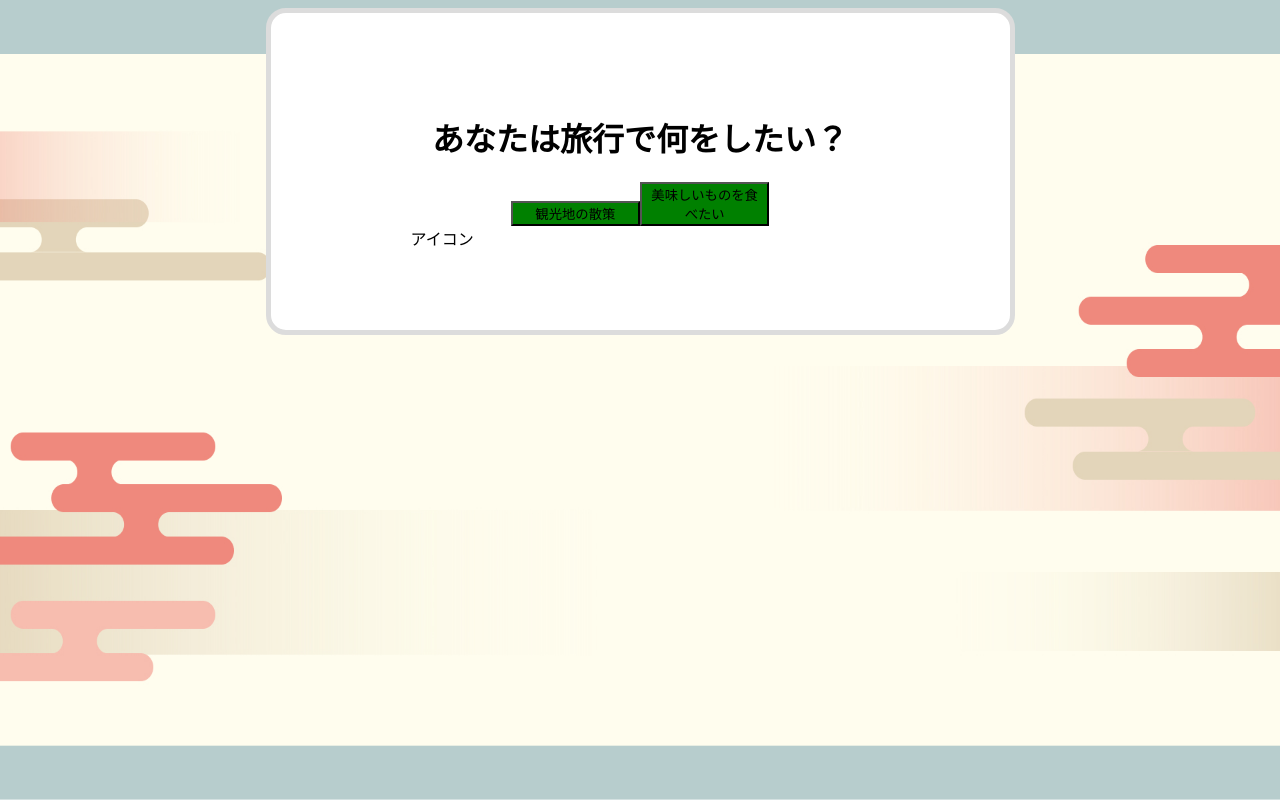
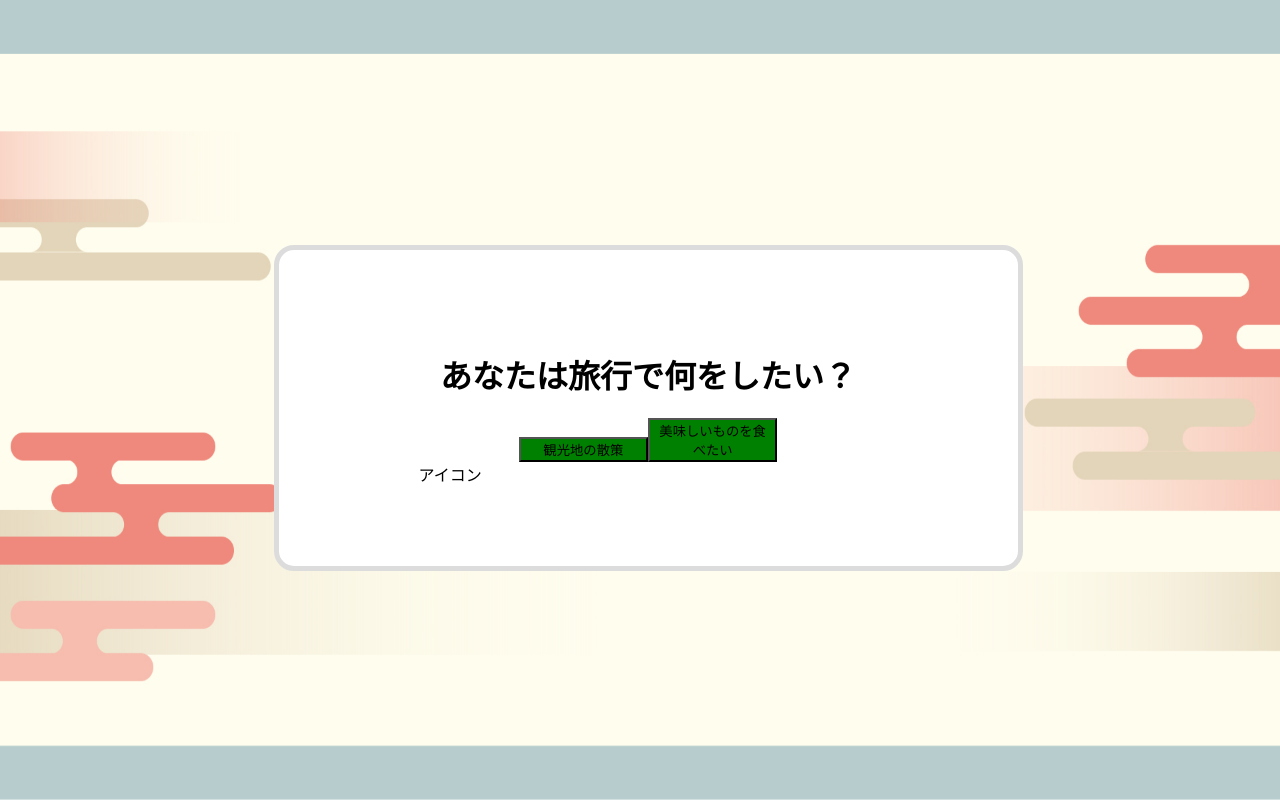
Before and after one commit to shinonome-inc/frontend-design-hackathon-2024-spring-teamA, a Next.js app: page /question1 in a window 1280 px wide. Built offline with nearby package versions, Linux system fonts and the light colour scheme.

Commit message:
背景画像の固定

```diff
--- a/src/pages/question1/index.jsx
+++ b/src/pages/question1/index.jsx
@@ -30,12 +30,14 @@ export default Question1Page;
 const Question1Wrapper = styled.div`
   display: flex;
   justify-content: center;
+  align-items: center;
   width: 100%;
   height: 100%;
+  position: absolute;
 `;
 
 const Image = styled.img`
-  position: absolute;
+  position: fixed;
   height: 100%;
   width: 100%;
   inset: 0px;
@@ -46,7 +48,7 @@ const Question1Content = styled.div`
   display: flex;
   justify-content: center;
   flex-direction: column;
-  position: absolute;
+  position: fixed;
   padding: 80px 140px;
   align-items: center;
   flex-shrink: 0;
```
